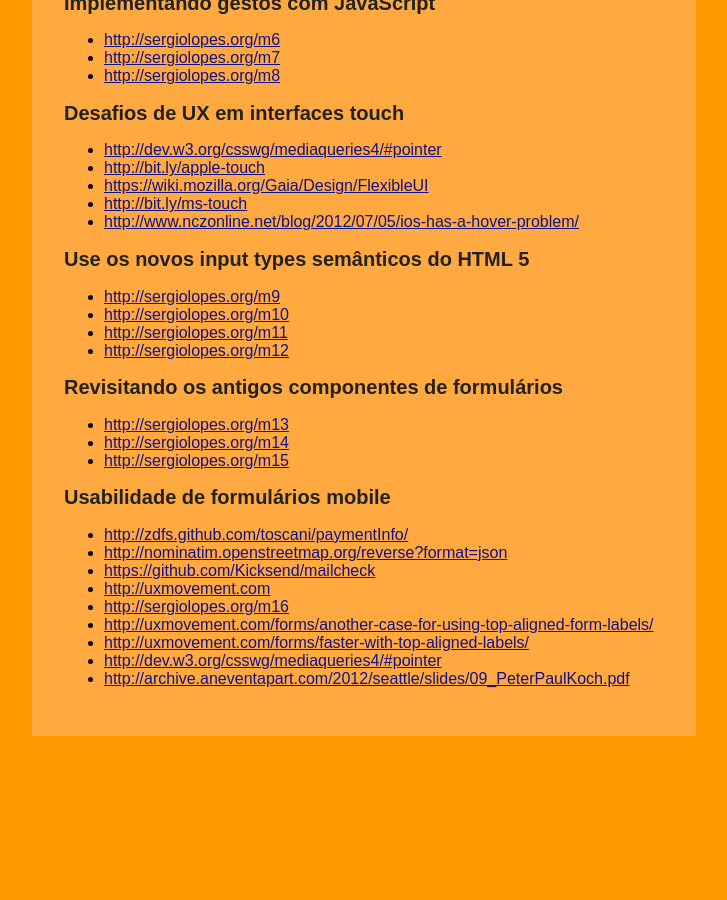
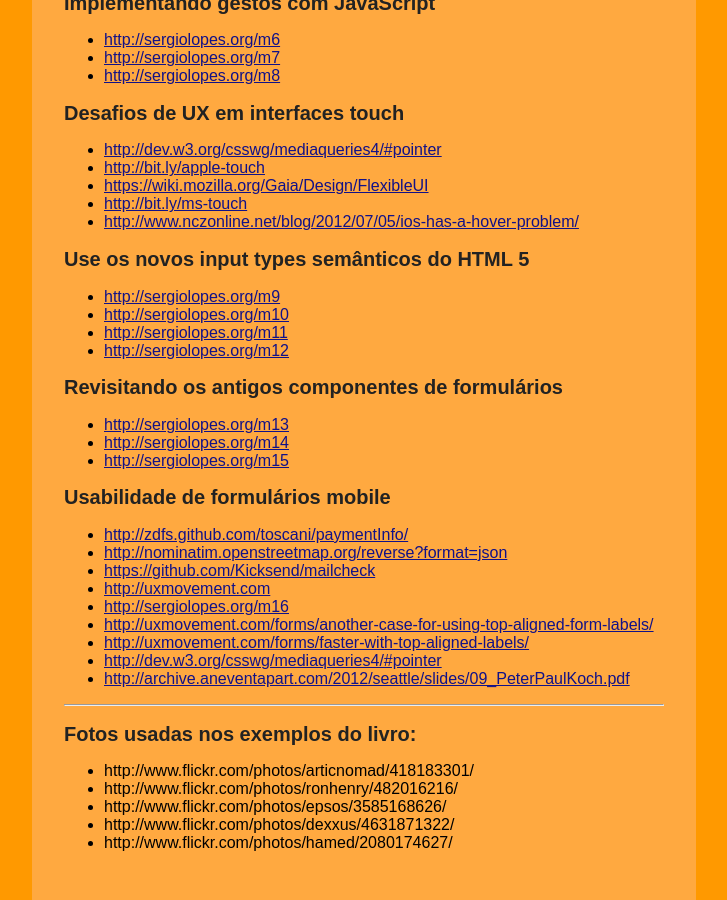
Before and after one commit to robersonupc/blog, a Jekyll site: the page livro-web-mobile/referencias.html, which Jekyll copies as it is, in a window 1280 px wide and 900 px high, scrolled down 2627 px. Shown: the whole window, without its empty margins (276-1003 px from the left). Built offline with Jekyll 4.4.1, drawn with Linux system fonts in a browser that asks for light colours; before the commit the page ends 3363 px from its top, so only the background shows below that.

Commit message:
fotos do flickr

```diff
--- a/livro-web-mobile/referencias.html
+++ b/livro-web-mobile/referencias.html
@@ -230,6 +230,17 @@
     <li><a href="http://archive.aneventapart.com/2012/seattle/slides/09_PeterPaulKoch.pdf">http://archive.aneventapart.com/2012/seattle/slides/09_PeterPaulKoch.pdf</a></li>
 </ul>
 
+<hr>
+
+<h2>Fotos usadas nos exemplos do livro:</h2>
+<ul>
+    <li>http://www.flickr.com/photos/articnomad/418183301/</li>
+    <li>http://www.flickr.com/photos/ronhenry/482016216/</li>
+    <li>http://www.flickr.com/photos/epsos/3585168626/</li>
+    <li>http://www.flickr.com/photos/dexxus/4631871322/</li>
+    <li>http://www.flickr.com/photos/hamed/2080174627/</li>
+</ul>
+
 <script>
 // loads analytics
 var _gaq = _gaq || [];
```
